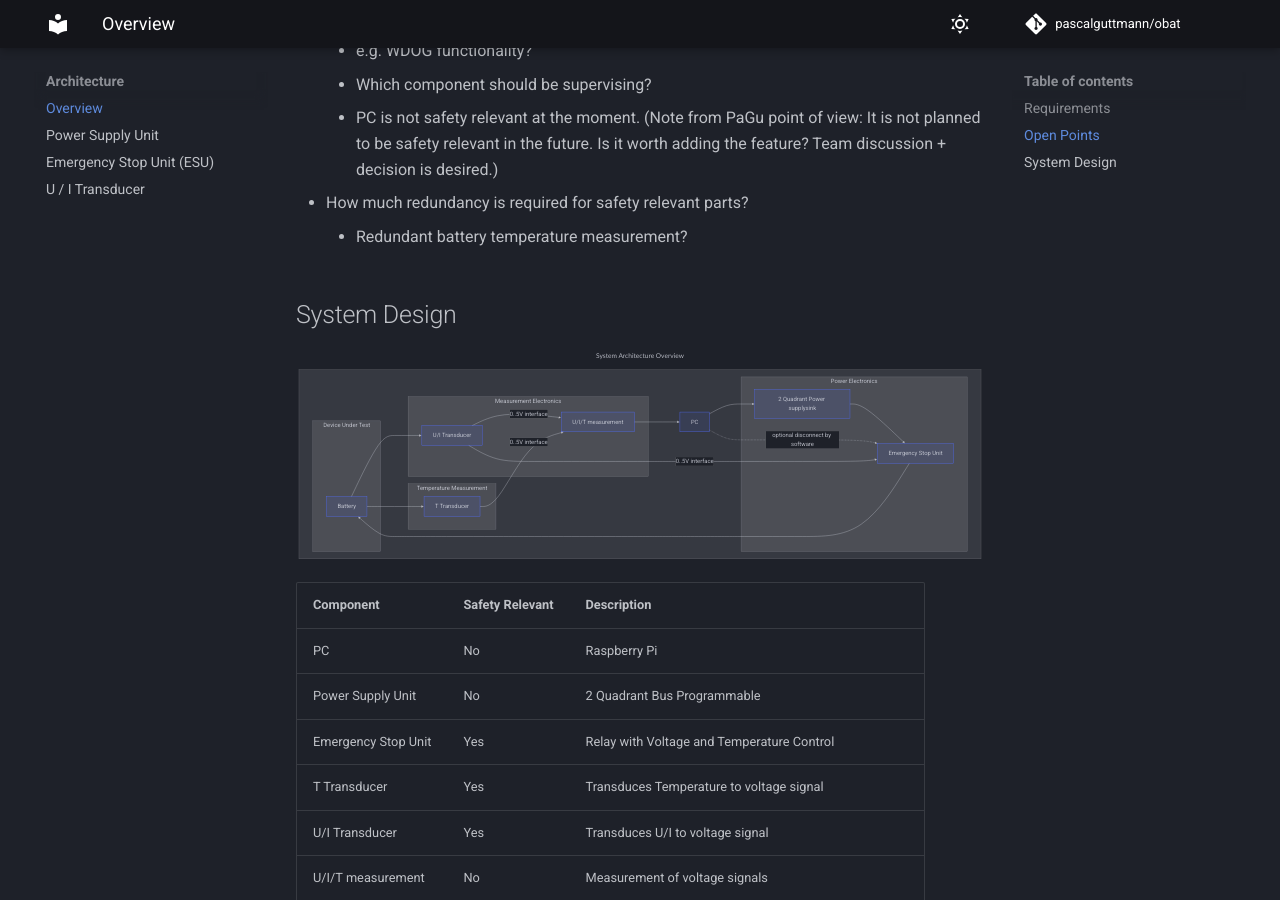
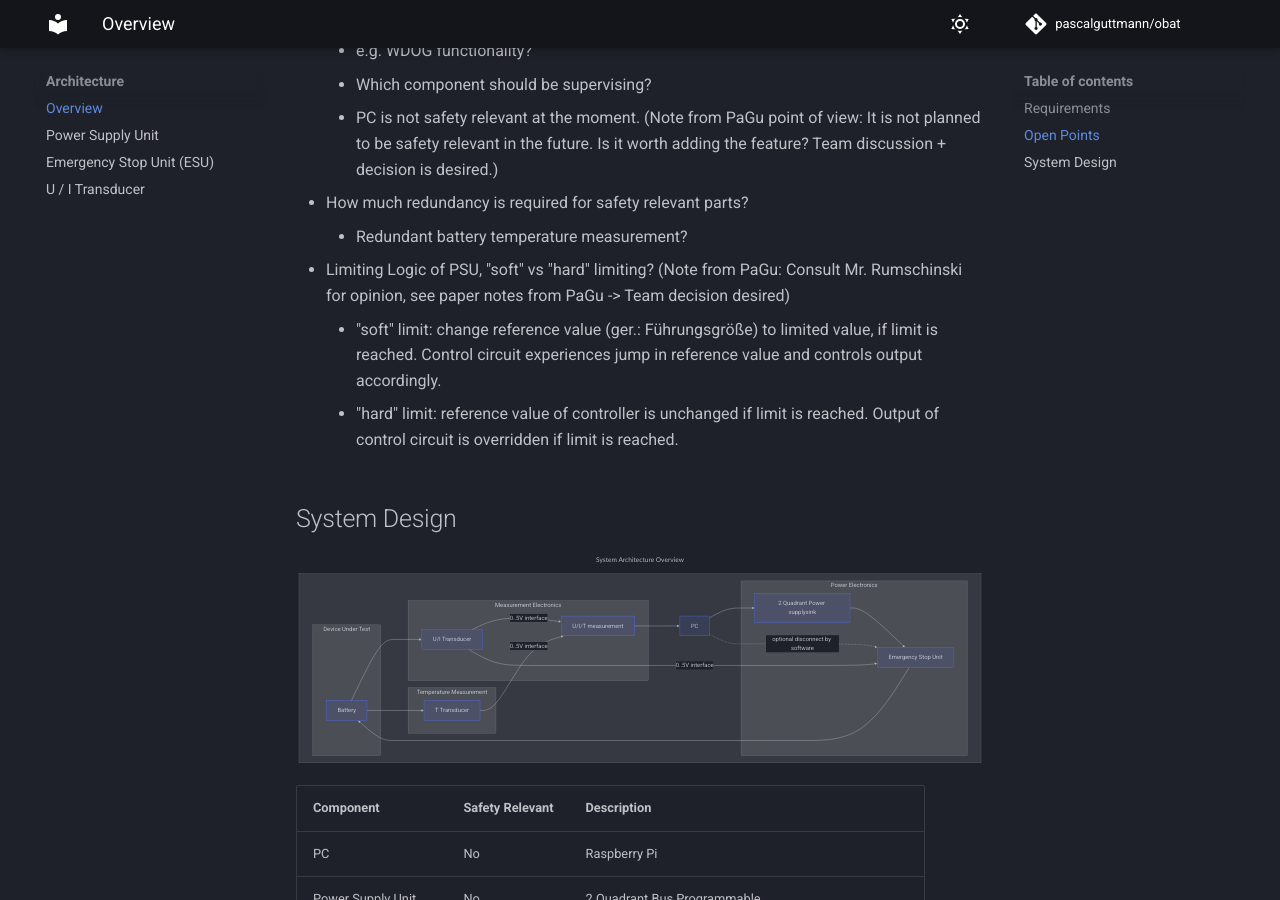
Before and after one commit to pascalguttmann/obat, an MkDocs documentation site: the page built from docs/arch/overview.md, in a window 1280 px wide and 900 px high, scrolled down 1144 px. Built offline with MkDocs 1.6.1 and Material for MkDocs 9.7.7, drawn with Linux system fonts in a browser that asks for light colours; comment, search, counter and statistics services are not loaded.

Commit message:
add control circuit options as open point

```diff
--- a/docs/arch/overview.md
+++ b/docs/arch/overview.md
@@ -37,6 +37,13 @@
       feature? Team discussion + decision is desired.)
 - How much redundancy is required for safety relevant parts?
     - Redundant battery temperature measurement?
+- Limiting Logic of PSU, "soft" vs "hard" limiting? (Note from PaGu: Consult Mr.
+    Rumschinski for opinion, see paper notes from PaGu -> Team decision desired)
+    - "soft" limit: change reference value (ger.: Führungsgröße) to limited
+        value, if limit is reached. Control circuit experiences jump in
+        reference value and controls output accordingly.
+    - "hard" limit: reference value of controller is unchanged if limit is
+        reached. Output of control circuit is overridden if limit is reached.
 
 ## System Design
 
```
